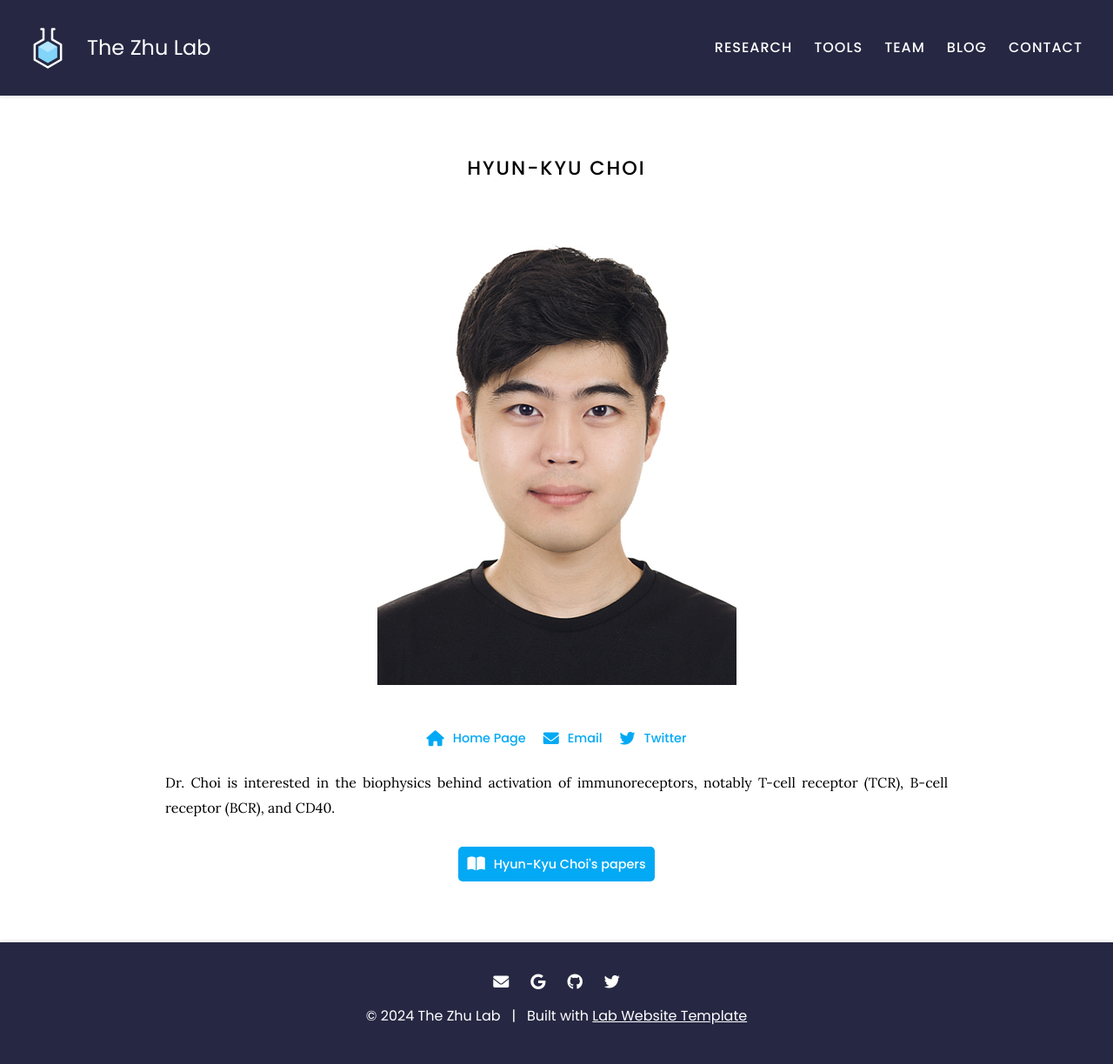
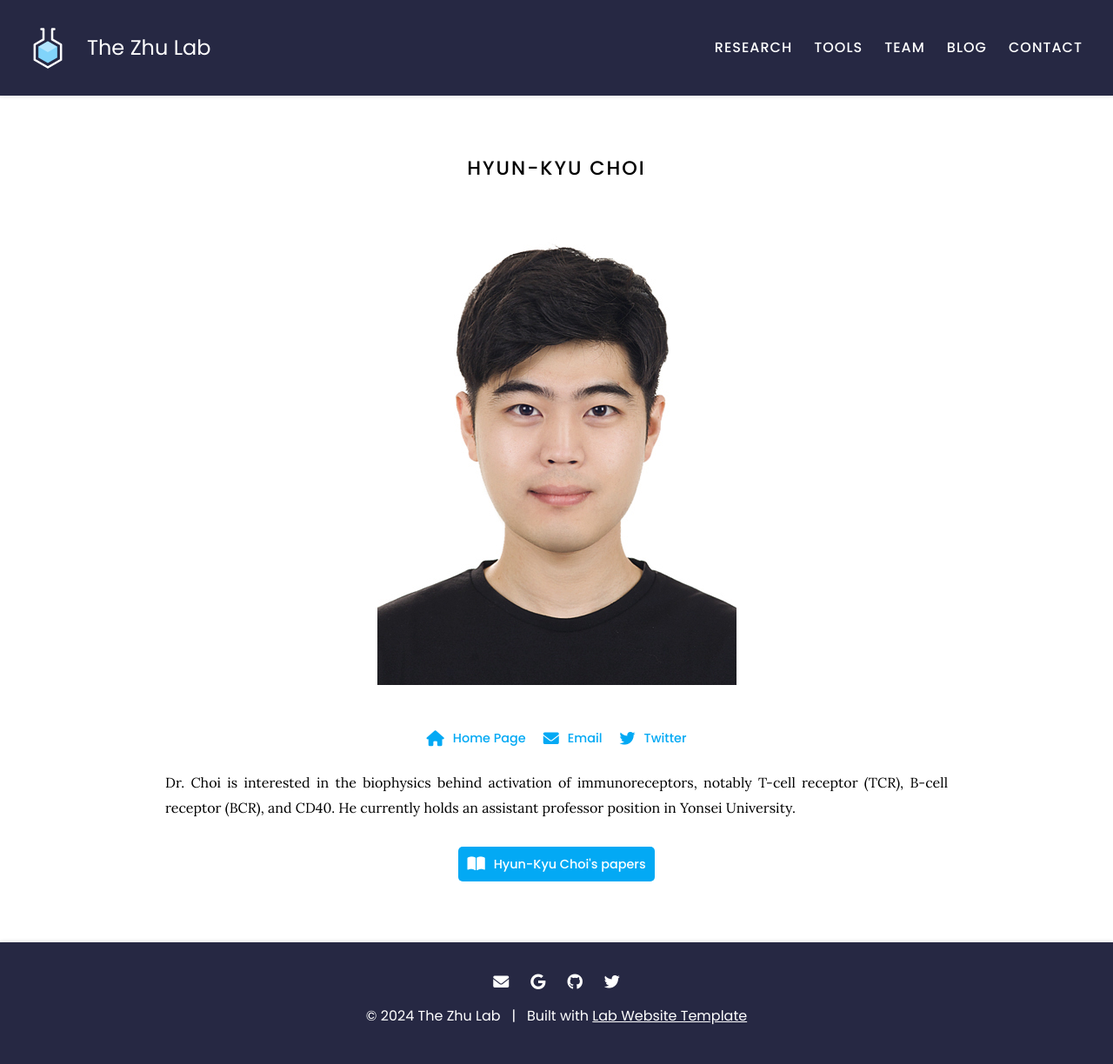
Before and after one commit to theZhuLab/zhu_lab_website, a Jekyll site: the page built from _members/Hyun-Kyu-Choi.md, in a window 1280 px wide. Shown: the whole page at 87% size. Built offline with Jekyll 4.4.1, drawn with Linux system fonts in a browser that asks for light colours.

Commit message:
Update Hyun-Kyu-Choi.md

```diff
--- a/_members/Hyun-Kyu-Choi.md
+++ b/_members/Hyun-Kyu-Choi.md
@@ -10,4 +10,4 @@ links:
   twitter: nan
 ---
 
-Dr. Choi is interested in the biophysics behind activation of immunoreceptors, notably T-cell receptor (TCR), B-cell receptor (BCR), and CD40.
+Dr. Choi is interested in the biophysics behind activation of immunoreceptors, notably T-cell receptor (TCR), B-cell receptor (BCR), and CD40. He currently holds an assistant professor position in Yonsei University.
```
Also changed, not shown: other parts of _members/Hyun-Kyu-Choi.md (+1 -1 lines).
